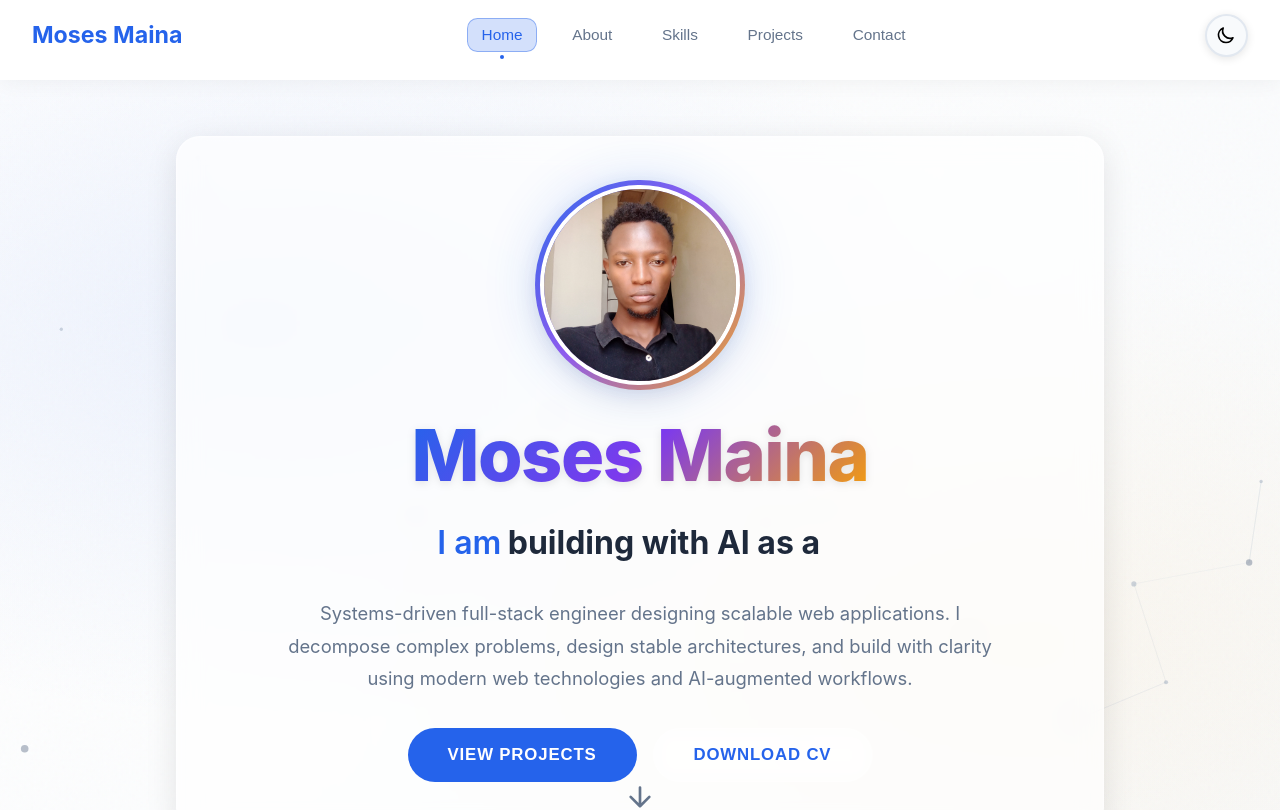
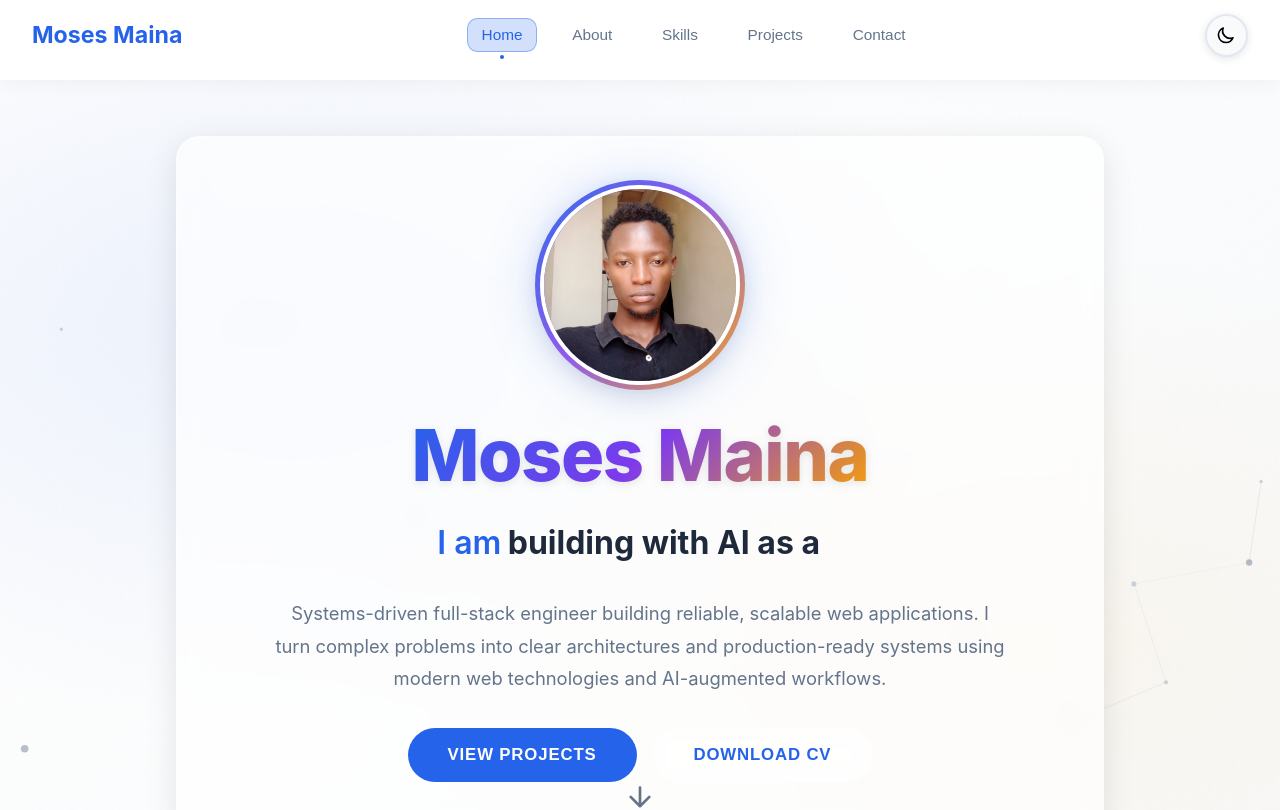
Before and after one commit to CamlineKe/portfolio, a Next.js app: page / in a window 1280 px wide. Shown: the top 810 px of the page. Built offline with nearby package versions, Linux system fonts and the light colour scheme.

Commit message:
feat(hero): refine engineering value proposition
Update the hero bio to emphasize building reliable, scalable
applications and transforming complex problems into clear
architectures and production-ready systems.

```diff
--- a/components/Hero.tsx
+++ b/components/Hero.tsx
@@ -101,7 +101,7 @@ const Hero: React.FC = () => {
             animate={{ opacity: 1, y: 0 }}
             transition={{ duration: prefersReducedMotion ? 0.2 : 0.8, delay: prefersReducedMotion ? 0 : 0.7 }}
           >
-            Systems-driven full-stack engineer designing scalable web applications. I decompose complex problems, design stable architectures, and build with clarity using modern web technologies and AI-augmented workflows.
+            Systems-driven full-stack engineer building reliable, scalable web applications. I turn complex problems into clear architectures and production-ready systems using modern web technologies and AI-augmented workflows.
           </motion.p>
 
           <motion.div
```
